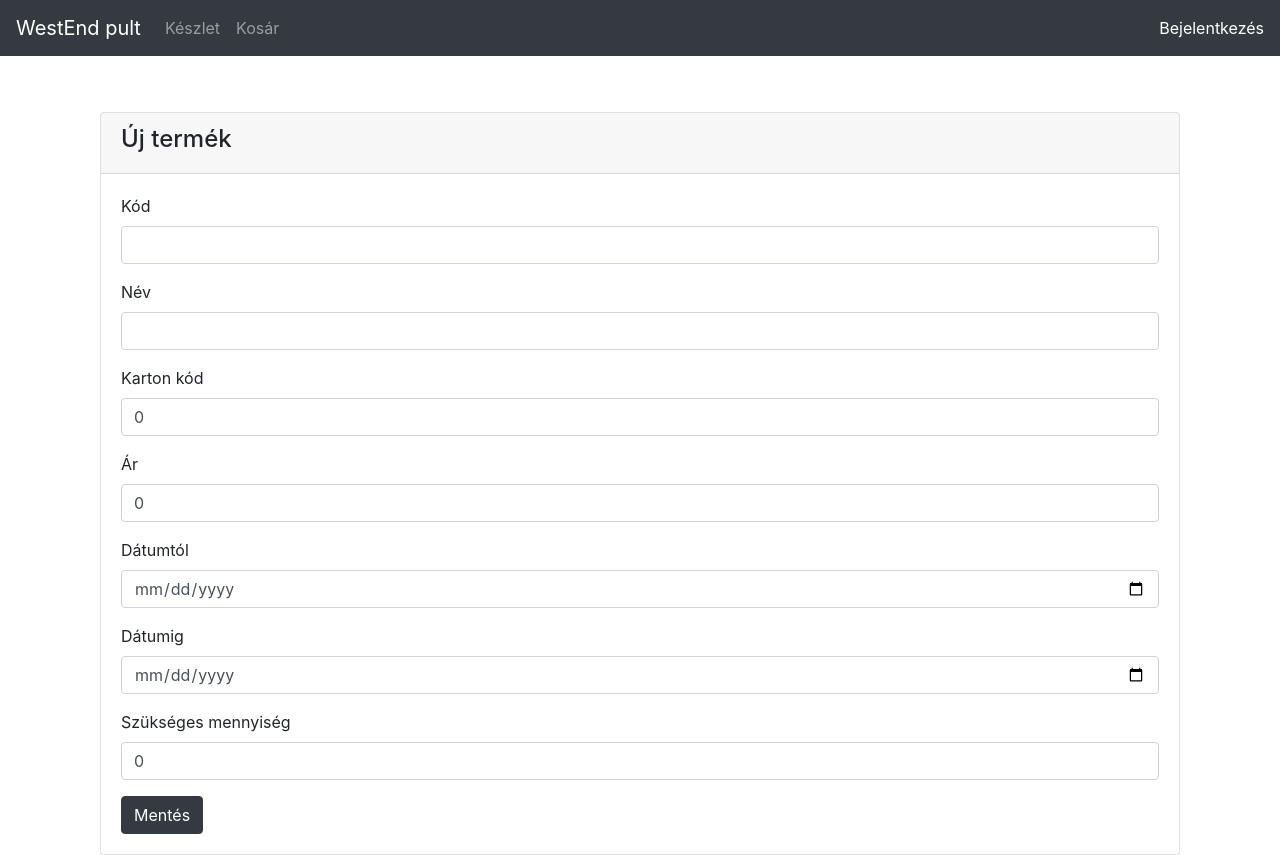
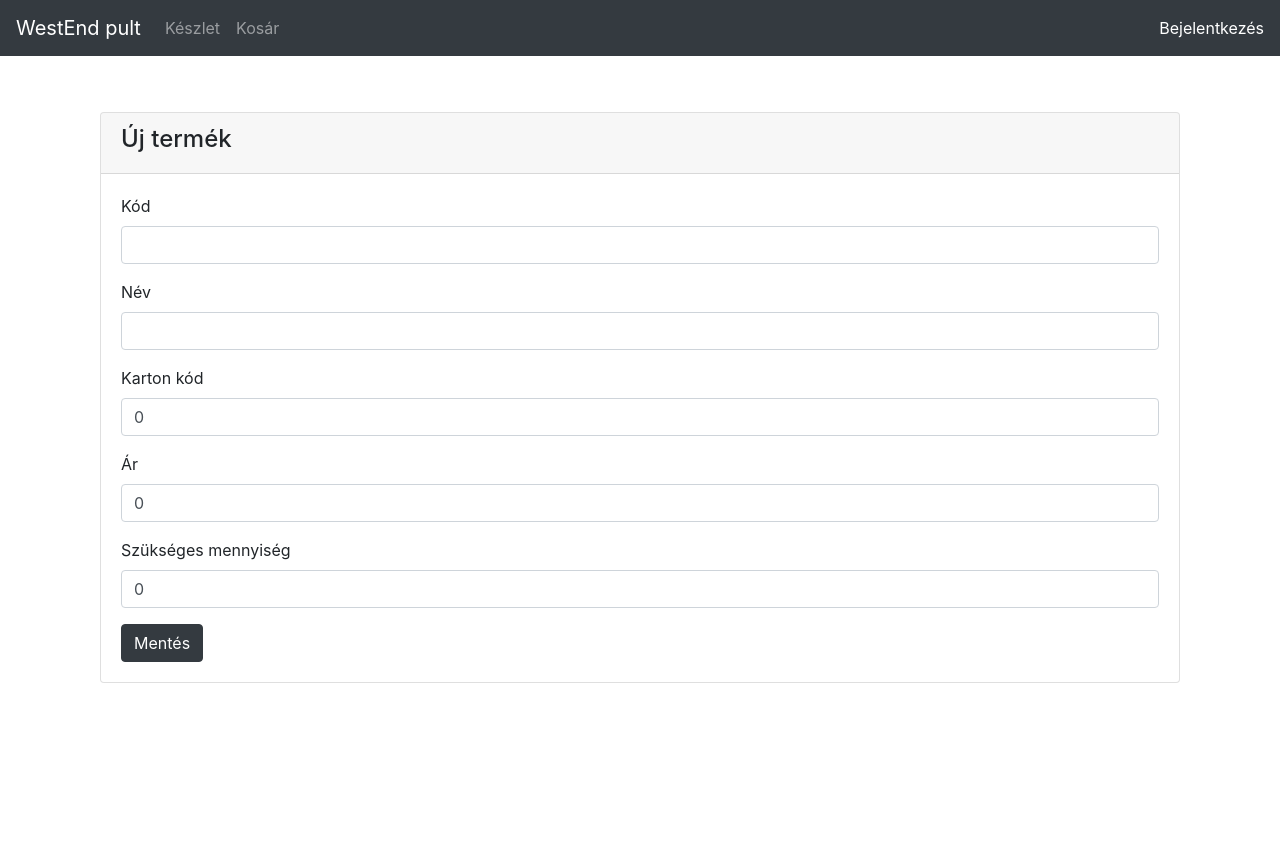
Before and after one commit to bfarkasbence/we-stock-handler-frontend, a React (Create React App) app: page /add-product in a window 1280 px wide. After the commit the page ends 800 px from the top, so only its background shows below. Built offline with nearby package versions, Linux system fonts and the light colour scheme.

Commit message:
remove fromdate and to date from products and addproduct components

```diff
--- a/src/components/pages/addProduct.jsx
+++ b/src/components/pages/addProduct.jsx
@@ -15,8 +15,6 @@ function AddProductPage(props) {
     const [name, setName] = useState("");
     const [cartonCode, setCartonCode] = useState(0);
     const [price, setPrice] = useState(0);
-    const [fromDate, setFromDate] = useState("");
-    const [toDate, setToDate] = useState("");
     const [requiredQuantity, setRequiredQuantity] = useState(0);
 
     const history = useHistory();
@@ -37,14 +35,6 @@ function AddProductPage(props) {
         setPrice(event.target.value)
     };
 
-    const fromDateOnChange = (event) => {
-        setFromDate(event.target.value)
-    };
-
-    const toDateOnChange = (event) => {
-        setToDate(event.target.value)
-    };
-
    const requiredQuantityOnChange = (event) => {
         setRequiredQuantity(event.target.value)
     };
@@ -57,10 +47,8 @@ function AddProductPage(props) {
             "Name": name,
             "CartonCode": parseInt(cartonCode),
             "Price": parseInt(price),
-            "RequiredQuatity": parseInt(requiredQuantity),
+            "RequiredQuantity": parseInt(requiredQuantity),
             "Quantity": 0,
-            "FromDate":fromDate.toString(),
-            "ToDate": toDate.toString()
         })
         history.goBack();
         console.log(response);
@@ -94,14 +82,6 @@ function AddProductPage(props) {
                                 <input type="number" className="form-control" id="price" onChange={priceOnChange} value={price}/>
                             </div>
                             <div className="form-group">
-                                <label htmlFor="fromDate">Dátumtól</label>
-                                <input type="date" className="form-control" id="fromDate"  onChange={fromDateOnChange} value={fromDate}/>
-                            </div>
-                            <div className="form-group">
-                                <label htmlFor="toDate">Dátumig</label>
-                                <input type="date" className="form-control" id="toDate" onChange={toDateOnChange} value={toDate}/>
-                            </div>
-                            <div className="form-group">
                                 <label htmlFor="requiredQuantity">Szükséges mennyiség</label>
                                 <input type="number" className="form-control" id="requiredQuantity" onChange={requiredQuantityOnChange} value={requiredQuantity}/>
                             </div>
--- a/src/components/pages/products.jsx
+++ b/src/components/pages/products.jsx
@@ -64,7 +64,6 @@ function ProductsPage() {
                                     <th scope="col">Termék neve</th>
                                     <th scope="col">Karton kód</th>
                                     <th scope="col">Eladási ár</th>
-                                    <th scope="col">Időszak</th>
                                     <th scope="col">Szükséges készlet</th>
                                     <th scope="col">Készlet</th>
                                     <th scope="col"></th>
@@ -76,7 +75,6 @@ function ProductsPage() {
                                     <td>{product.name}</td>
                                     <td>{product.cartonCode}</td>
                                     <td>{product.price} Ft</td>
-                                    <td>{product.fromDate} - {product.toDate}</td>
                                     <td>{product.requiredQuatity}</td>
                                     <td>{product.quantity}</td>
                                     <td>
```
